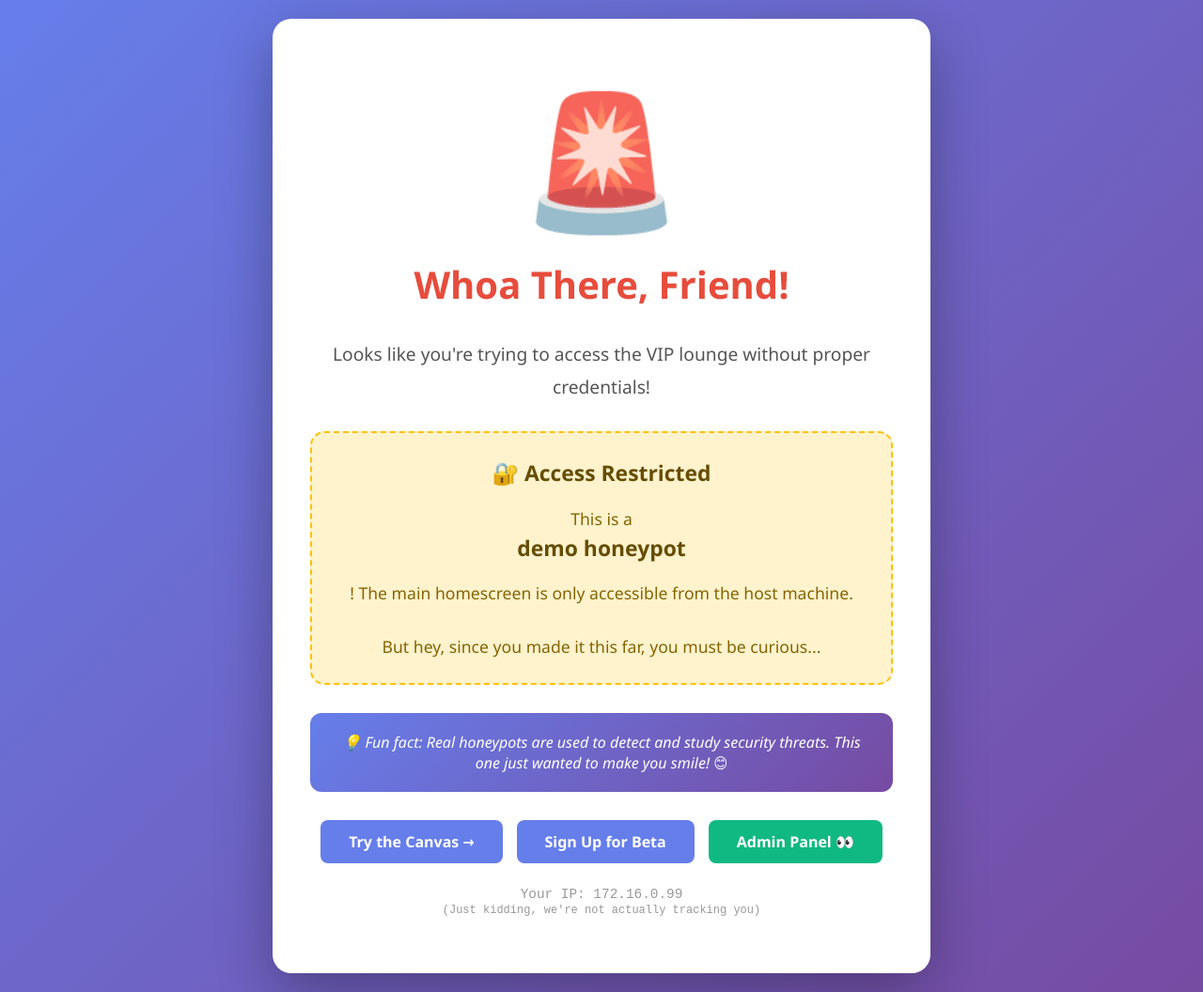
After one commit to Xiliath/multi-platform-demo, a Flask app: page /blocked in a window 1280 px wide. The commit adds this page. Shown: the whole page at 94% size. Run offline with Flask 3, Linux system fonts and the light colour scheme.

Commit message:
Add registration QR to homescreen and implement IP-based access control
- Fix QR code URL generation to use current protocol/host instead of hardcoded port
- Add registration QR code section next to canvas QR on homescreen
- Add visible admin link as honeypot for demo purposes
- Implement IP-based access restrictions for homescreen routes
  - Allow access from localhost and internal networks (127.0.0.1, 172.16.0.0/12, 10.0.0.0/8, 192.168.0.0/16)
  - Redirect unauthorized access to cheeky warning page
- Create fun blocked.html page for unauthorized access attempts
- Add /blocked route to all backend services (dotnet, nodejs, python, java, go, rust)
- Update nginx configuration with IP whitelist and redirect logic

🤖 Generated with [Claude Code](https://claude.com/claude-code)

Co-Authored-By: Claude <noreply@anthropic.com>

```diff
--- a/nodejs/server.js
+++ b/nodejs/server.js
@@ -59,6 +59,12 @@ const server = http.createServer((req, res) => {
 
         res.writeHead(200, { 'Content-Type': 'text/html' });
         res.end(html);
+    } else if (req.url === '/blocked' || req.url === '/nodejs/blocked') {
+        const templatePath = path.join(__dirname, '../shared/templates/blocked.html');
+        const html = fs.readFileSync(templatePath, 'utf8');
+
+        res.writeHead(200, { 'Content-Type': 'text/html' });
+        res.end(html);
     } else {
         res.writeHead(404, { 'Content-Type': 'text/plain' });
         res.end('Not Found');
--- a/python/app.py
+++ b/python/app.py
@@ -71,5 +71,12 @@ def register_qr():
     with open(template_path, 'r') as f:
         return f.read()
 
+@app.route('/blocked')
+@app.route('/python/blocked')
+def blocked():
+    template_path = os.path.join(os.path.dirname(__file__), '../shared/templates/blocked.html')
+    with open(template_path, 'r') as f:
+        return f.read()
+
 if __name__ == '__main__':
     app.run(host='0.0.0.0', port=5002, debug=False)
--- /dev/null
+++ b/shared/templates/blocked.html
@@ -0,0 +1,195 @@
+<!DOCTYPE html>
+<html lang="en">
+<head>
+    <meta charset="UTF-8">
+    <meta name="viewport" content="width=device-width, initial-scale=1.0">
+    <title>Access Restricted</title>
+    <style>
+        * {
+            margin: 0;
+            padding: 0;
+            box-sizing: border-box;
+        }
+
+        body {
+            font-family: 'Segoe UI', Tahoma, Geneva, Verdana, sans-serif;
+            background: linear-gradient(135deg, #667eea 0%, #764ba2 100%);
+            min-height: 100vh;
+            display: flex;
+            justify-content: center;
+            align-items: center;
+            padding: 20px;
+        }
+
+        .container {
+            background: white;
+            border-radius: 20px;
+            padding: 60px 40px;
+            box-shadow: 0 20px 60px rgba(0, 0, 0, 0.3);
+            max-width: 700px;
+            width: 100%;
+            text-align: center;
+            animation: shake 0.5s ease-in-out;
+        }
+
+        @keyframes shake {
+            0%, 100% { transform: translateX(0); }
+            10%, 30%, 50%, 70%, 90% { transform: translateX(-10px); }
+            20%, 40%, 60%, 80% { transform: translateX(10px); }
+        }
+
+        .warning-icon {
+            font-size: 8em;
+            margin-bottom: 20px;
+            animation: pulse 2s infinite;
+        }
+
+        @keyframes pulse {
+            0%, 100% { transform: scale(1); opacity: 1; }
+            50% { transform: scale(1.1); opacity: 0.8; }
+        }
+
+        h1 {
+            color: #e74c3c;
+            font-size: 2.5em;
+            margin-bottom: 20px;
+            font-weight: 700;
+        }
+
+        .message {
+            color: #555;
+            font-size: 1.2em;
+            margin: 30px 0;
+            line-height: 1.8;
+        }
+
+        .alert-box {
+            background: #fff3cd;
+            border: 2px dashed #ffc107;
+            border-radius: 15px;
+            padding: 25px;
+            margin: 30px 0;
+            color: #856404;
+            font-size: 1.1em;
+            line-height: 1.6;
+        }
+
+        .alert-box strong {
+            display: block;
+            font-size: 1.3em;
+            margin-bottom: 15px;
+            color: #664d03;
+        }
+
+        .fun-fact {
+            background: linear-gradient(135deg, #667eea 0%, #764ba2 100%);
+            color: white;
+            padding: 20px;
+            border-radius: 12px;
+            margin-top: 30px;
+            font-style: italic;
+        }
+
+        .links {
+            margin-top: 30px;
+            display: flex;
+            gap: 15px;
+            justify-content: center;
+            flex-wrap: wrap;
+        }
+
+        .links a {
+            text-decoration: none;
+            color: white;
+            background: #667eea;
+            padding: 12px 30px;
+            border-radius: 8px;
+            transition: all 0.3s ease;
+            font-weight: 600;
+        }
+
+        .links a:hover {
+            background: #764ba2;
+            transform: translateY(-2px);
+            box-shadow: 0 4px 12px rgba(102, 126, 234, 0.4);
+        }
+
+        .links a.admin {
+            background: #10b981;
+        }
+
+        .links a.admin:hover {
+            background: #059669;
+        }
+
+        .ip-info {
+            margin-top: 25px;
+            font-family: 'Courier New', monospace;
+            color: #999;
+            font-size: 0.9em;
+        }
+
+        @media (max-width: 600px) {
+            h1 {
+                font-size: 1.8em;
+            }
+            .container {
+                padding: 40px 20px;
+            }
+            .warning-icon {
+                font-size: 5em;
+            }
+        }
+    </style>
+</head>
+<body>
+    <div class="container">
+        <div class="warning-icon">🚨</div>
+        <h1>Whoa There, Friend!</h1>
+
+        <div class="message">
+            <p>Looks like you're trying to access the VIP lounge without proper credentials!</p>
+        </div>
+
+        <div class="alert-box">
+            <strong>🔐 Access Restricted</strong>
+            This is a <strong>demo honeypot</strong>! The main homescreen is only accessible from the host machine.
+            <br><br>
+            But hey, since you made it this far, you must be curious...
+        </div>
+
+        <div class="fun-fact">
+            💡 Fun fact: Real honeypots are used to detect and study security threats.
+            This one just wanted to make you smile! 😊
+        </div>
+
+        <div class="links">
+            <a href="/canvas">Try the Canvas →</a>
+            <a href="/registration">Sign Up for Beta</a>
+            <a href="/admin" class="admin">Admin Panel 👀</a>
+        </div>
+
+        <div class="ip-info">
+            Your IP: <span id="user-ip">Detecting...</span>
+            <br>
+            <small>(Just kidding, we're not actually tracking you)</small>
+        </div>
+    </div>
+
+    <script>
+        // Fun fake IP detector (doesn't actually detect)
+        const fakeIPs = [
+            '192.168.1.42',
+            '10.0.0.123',
+            '172.16.0.99',
+            '203.0.113.42',
+            '198.51.100.1'
+        ];
+
+        setTimeout(() => {
+            const randomIP = fakeIPs[Math.floor(Math.random() * fakeIPs.length)];
+            document.getElementById('user-ip').textContent = randomIP;
+        }, 1000);
+    </script>
+</body>
+</html>
--- a/shared/templates/register-qr.html
+++ b/shared/templates/register-qr.html
@@ -277,7 +277,7 @@
 
     <script>
         // Get the current host (will work with local IP)
-        const baseUrl = `http://${window.location.hostname}:8080`;
+        const baseUrl = `${window.location.protocol}//${window.location.host}`;
         const registrationUrl = `${baseUrl}/registration`;
 
         // Generate QR code
```
Also changed, not shown: shared/templates/index.html (+62 -3 lines), 5 other files.
